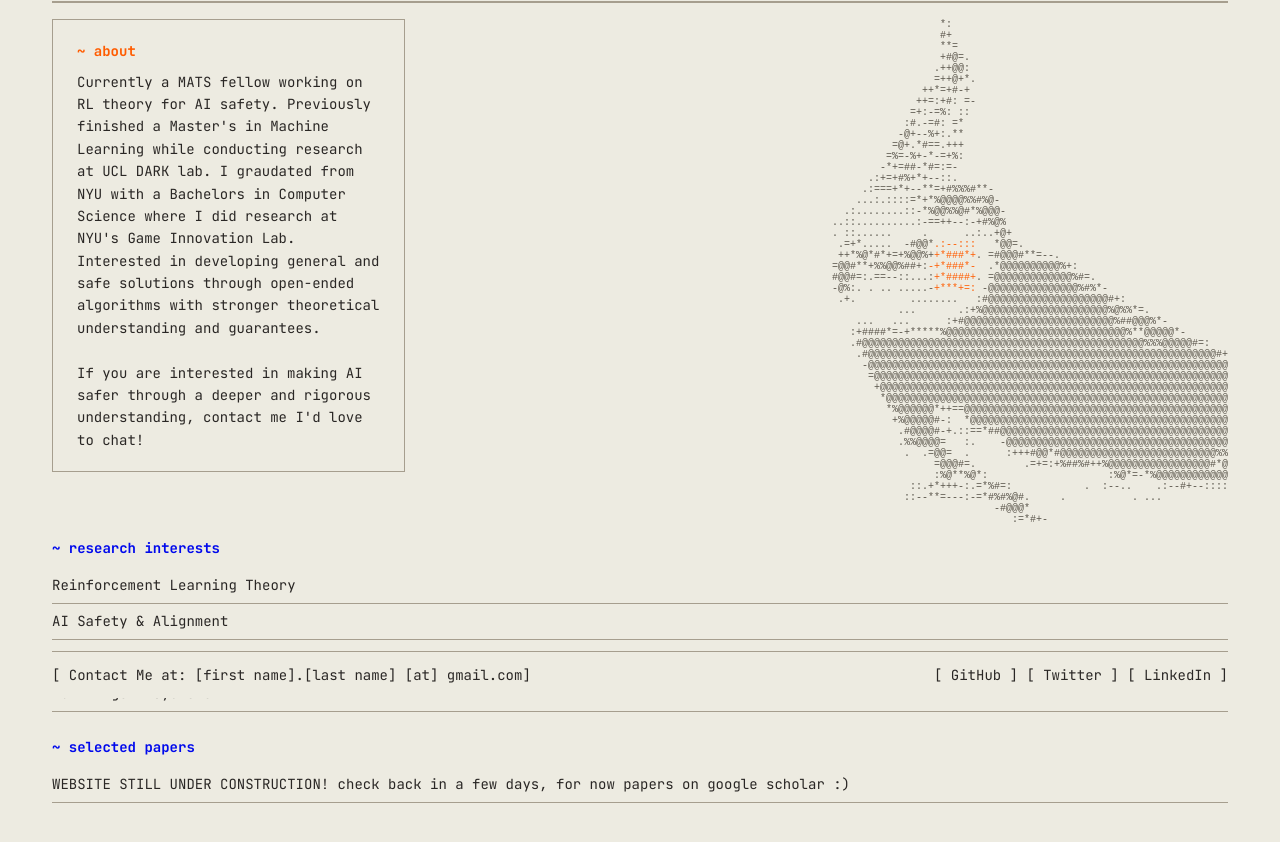
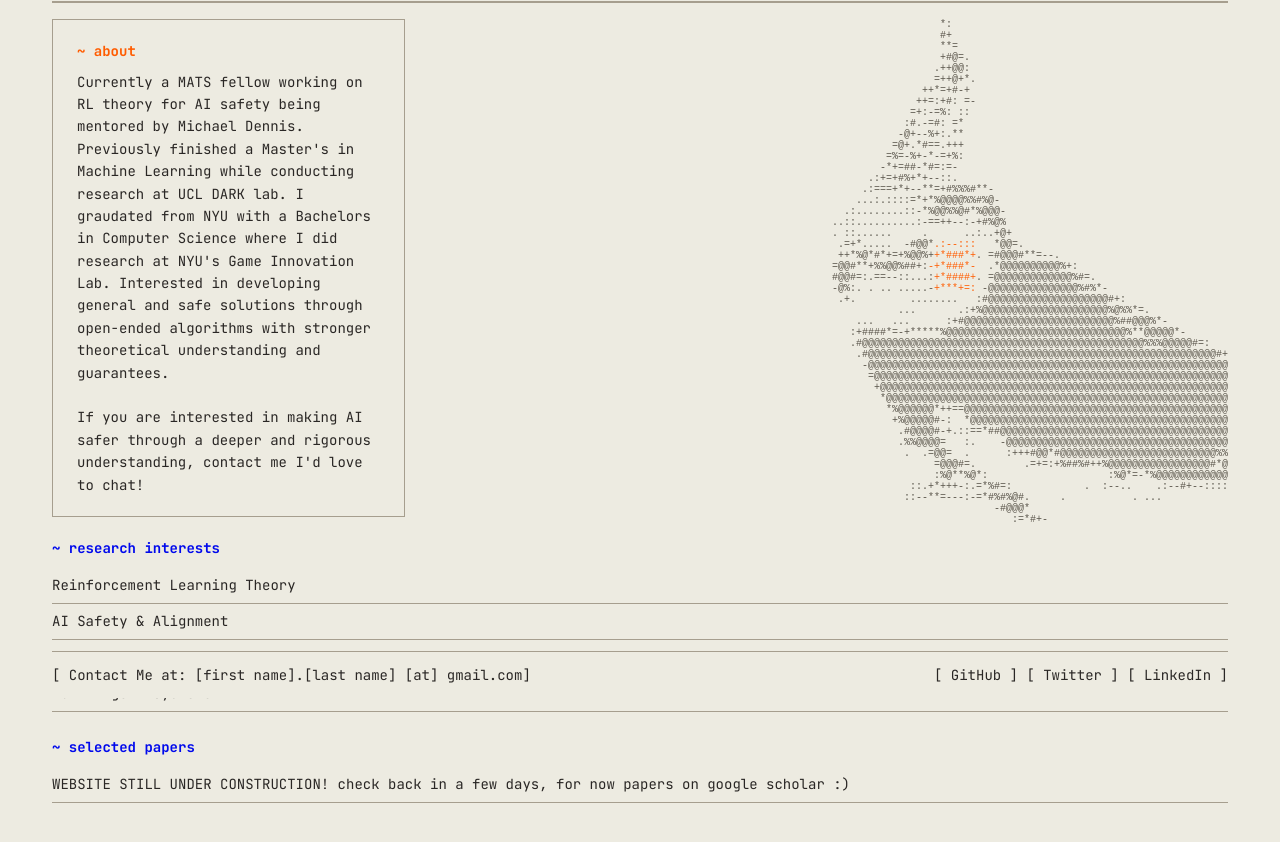
Before and after one commit to romanoneg/persowebsite, a plain HTML site: page index.html in a window 1280 px wide. Shown: the part 102-944 px from the top of the page. Drawn offline with Linux system fonts and the light colour scheme.

Commit message:
added mentor

```diff
--- a/index.html
+++ b/index.html
@@ -212,7 +212,7 @@
     <div class="main" id="about">
         <div class="desc-box">
             <div class="label">~ about</div>
-            <p>Currently a MATS fellow working on RL theory for AI safety. Previously finished a Master's in Machine Learning while conducting research at UCL DARK lab. I graudated from NYU with a Bachelors in Computer Science where I did research at NYU's Game Innovation Lab. Interested in developing general and safe solutions through open-ended algorithms with stronger theoretical understanding and guarantees.
+            <p>Currently a MATS fellow working on RL theory for AI safety being mentored by Michael Dennis. Previously finished a Master's in Machine Learning while conducting research at UCL DARK lab. I graudated from NYU with a Bachelors in Computer Science where I did research at NYU's Game Innovation Lab. Interested in developing general and safe solutions through open-ended algorithms with stronger theoretical understanding and guarantees.
               <br><br>
             If you are interested in making AI safer through a deeper and rigorous understanding, contact me I'd love to chat!</p>
         </div>
```
